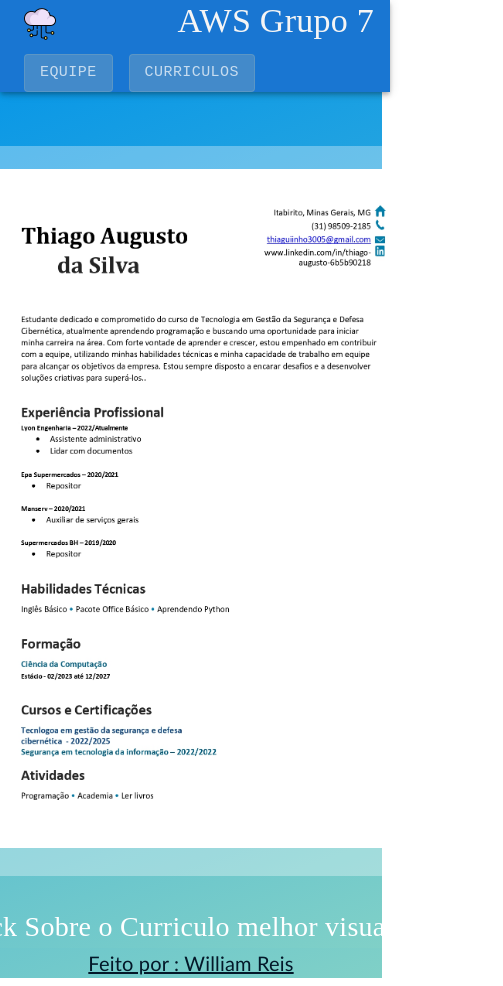
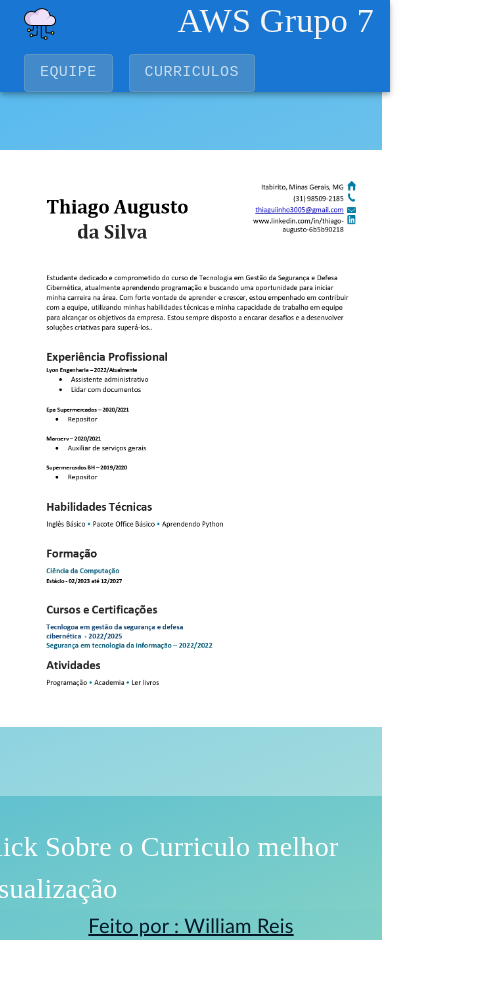
Before and after one commit to WilliamReisO/grupo-aws-tcc, a React (Vite) app: page /curriculo in a window 390 px wide. Shown: the whole page, 503 px wide, since content can reach past the window. After the commit the page ends 948 px from the top, so only its background shows below. Built offline with nearby package versions, Linux system fonts and the light colour scheme.

Commit message:
Correção

```diff
--- a/src/components/Paginas/curriculos/Curriculo.css
+++ b/src/components/Paginas/curriculos/Curriculo.css
@@ -1,7 +1,7 @@
 .rectangle-22{
 margin-top: 80px;
-width: 700px;
-height: 740px;
+width: 490px;
+height: 640px;
 flex-shrink: 0;
 border-radius: 10px;
 background: #ffffff53 !important;
@@ -58,9 +58,10 @@ justify-content: center;
 }
 @media screen and (max-width: 992px) {
 .rectangle-22{
-  width: 600px;
-  height: 730px;
+  width: 510px;
+  height: 710px;
   margin-left: 2% ;
+  margin-top: 20px;
 }
 
 }
```
